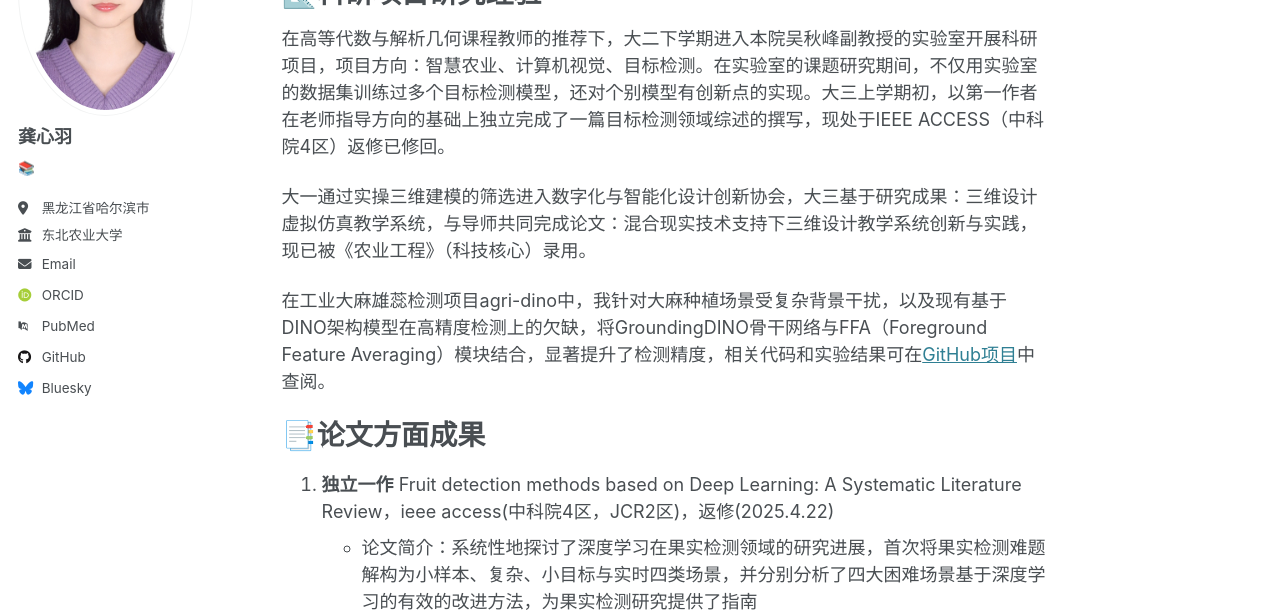
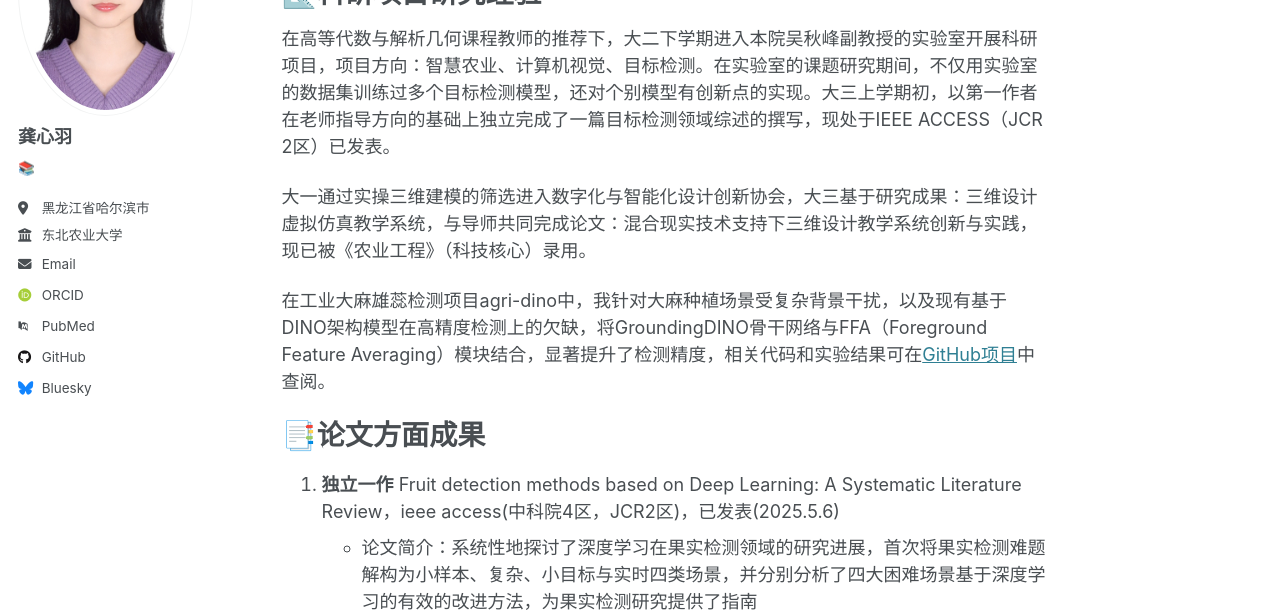
Before and after one commit to yyuliaaa/yyuliaaa.github.io, a Jekyll site: the page built from _pages/about.md, in a window 1280 px wide and 900 px high, scrolled down 297 px. Shown: the part 232-844 px from the top of the window. Built offline with Jekyll 4.4.1, drawn with Linux system fonts in a browser that asks for light colours; some web fonts are replaced.

Commit message:
Update about.md

```diff
--- a/_pages/about.md
+++ b/_pages/about.md
@@ -15,7 +15,7 @@ redirect_from:
 
 📐科研项目研究经验
 ======
-在高等代数与解析几何课程教师的推荐下，大二下学期进入本院吴秋峰副教授的实验室开展科研项目，项目方向：智慧农业、计算机视觉、目标检测。在实验室的课题研究期间，不仅用实验室的数据集训练过多个目标检测模型，还对个别模型有创新点的实现。大三上学期初，以第一作者在老师指导方向的基础上独立完成了一篇目标检测领域综述的撰写，现处于IEEE ACCESS（中科院4区）返修已修回。
+在高等代数与解析几何课程教师的推荐下，大二下学期进入本院吴秋峰副教授的实验室开展科研项目，项目方向：智慧农业、计算机视觉、目标检测。在实验室的课题研究期间，不仅用实验室的数据集训练过多个目标检测模型，还对个别模型有创新点的实现。大三上学期初，以第一作者在老师指导方向的基础上独立完成了一篇目标检测领域综述的撰写，现处于IEEE ACCESS（JCR 2区）已发表。
 
 大一通过实操三维建模的筛选进入数字化与智能化设计创新协会，大三基于研究成果：三维设计虚拟仿真教学系统，与导师共同完成论文：混合现实技术支持下三维设计教学系统创新与实践，现已被《农业工程》（科技核心）录用。
 
@@ -23,7 +23,7 @@ redirect_from:
 
 📑论文方面成果
 ======
-1. **独立一作** Fruit detection methods based on Deep Learning: A Systematic Literature Review，ieee access(中科院4区，JCR2区)，返修(2025.4.22)
+1. **独立一作** Fruit detection methods based on Deep Learning: A Systematic Literature Review，ieee access(中科院4区，JCR2区)，已发表(2025.5.6)
    - 论文简介：系统性地探讨了深度学习在果实检测领域的研究进展，首次将果实检测难题解构为小样本、复杂、小目标与实时四类场景，并分别分析了四大困难场景基于深度学习的有效的改进方法，为果实检测研究提供了指南
    - 主要贡献：在导师指导下独立完成文献分析、图表绘制、论文撰写
 
```
